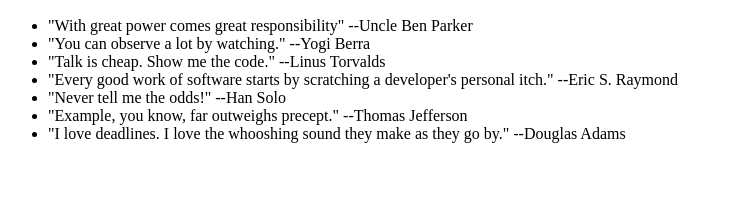
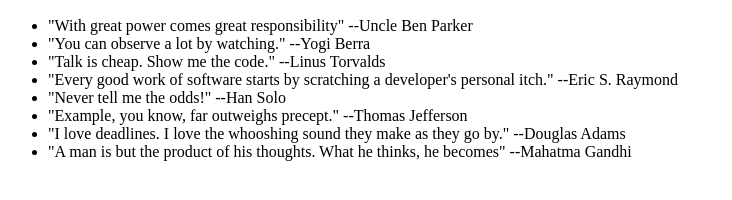
Before and after one commit to CoreKeeper/0main_openSAP_repo, a plain HTML site: page index.html in a window 1280 px wide. Shown: the part 110-310 px from the top of the page, without its empty margins (0-732 px from the left). Drawn offline with Linux system fonts and the light colour scheme.

Commit message:
Mahatma Gandhi quote

```diff
--- a/index.html
+++ b/index.html
@@ -16,6 +16,7 @@
 			<li>"Never tell me the odds!" --Han Solo</li>
 			<li>"Example, you know, far outweighs precept." --Thomas Jefferson</li>
 			<li>"I love deadlines. I love the whooshing sound they make as they go by." --Douglas Adams</li>
+			<li>"A man is but the product of his thoughts. What he thinks, he becomes" --Mahatma Gandhi</li>
 			</ul>
 			</body>
 
```
